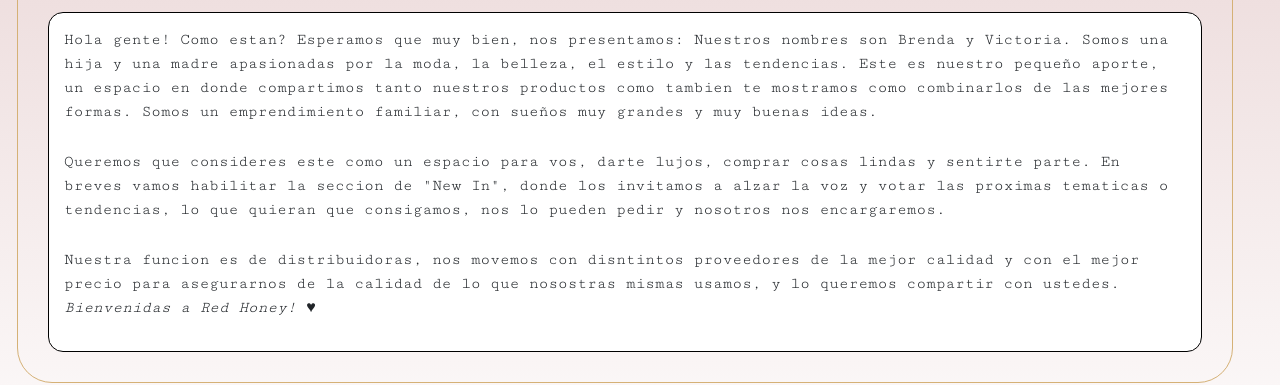
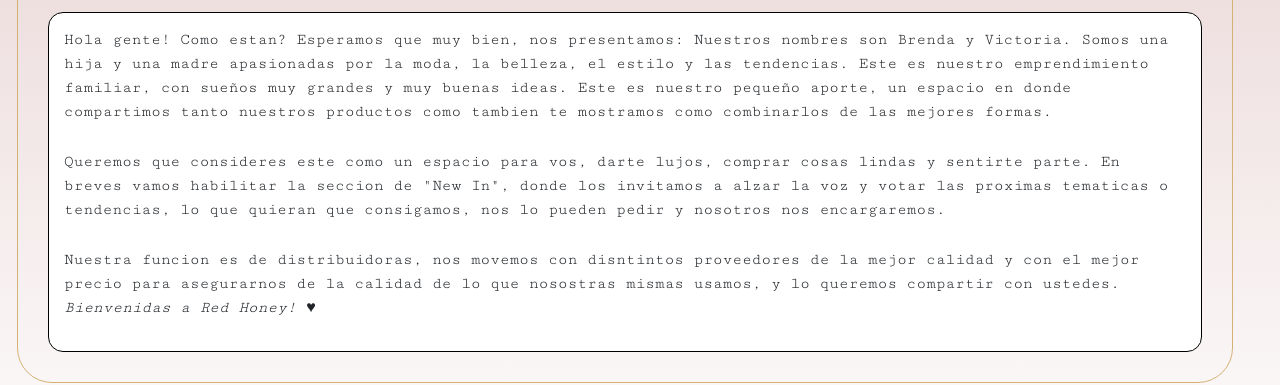
Before and after one commit to AgustinNav/Proyecto-Final-Catalogo, a plain HTML site: page pages/quienes_somos.html in a window 1280 px wide. Shown: the part 279-664 px from the top of the page. Drawn offline with nearby package versions, Linux system fonts and the light colour scheme.

Commit message:
Se corrigen mas errores de texto

```diff
--- a/pages/quienes_somos.html
+++ b/pages/quienes_somos.html
@@ -103,12 +103,10 @@
                         <p>
                             Hola gente! Como estan? Esperamos que muy bien, nos presentamos: Nuestros nombres son
                             Brenda y Victoria. Somos una hija
-                            y una madre apasionadas por la moda, la belleza, el estilo y las tendencias. Este es
-                            nuestro
-                            pequeño aporte,
+                            y una madre apasionadas por la moda, la belleza, el estilo y las tendencias. Este es nuestro
+                            emprendimiento familiar, con sueños muy grandes y muy buenas ideas. Este es nuestro pequeño aporte,
                             un espacio en donde compartimos tanto nuestros productos como tambien te mostramos como combinarlos de las
-                            mejores formas. Somos
-                            un emprendimiento familiar, con sueños muy grandes y muy buenas ideas.
+                            mejores formas.
                         </p>
                         <p>
                             Queremos que consideres este como un espacio para vos, darte lujos, comprar
```
